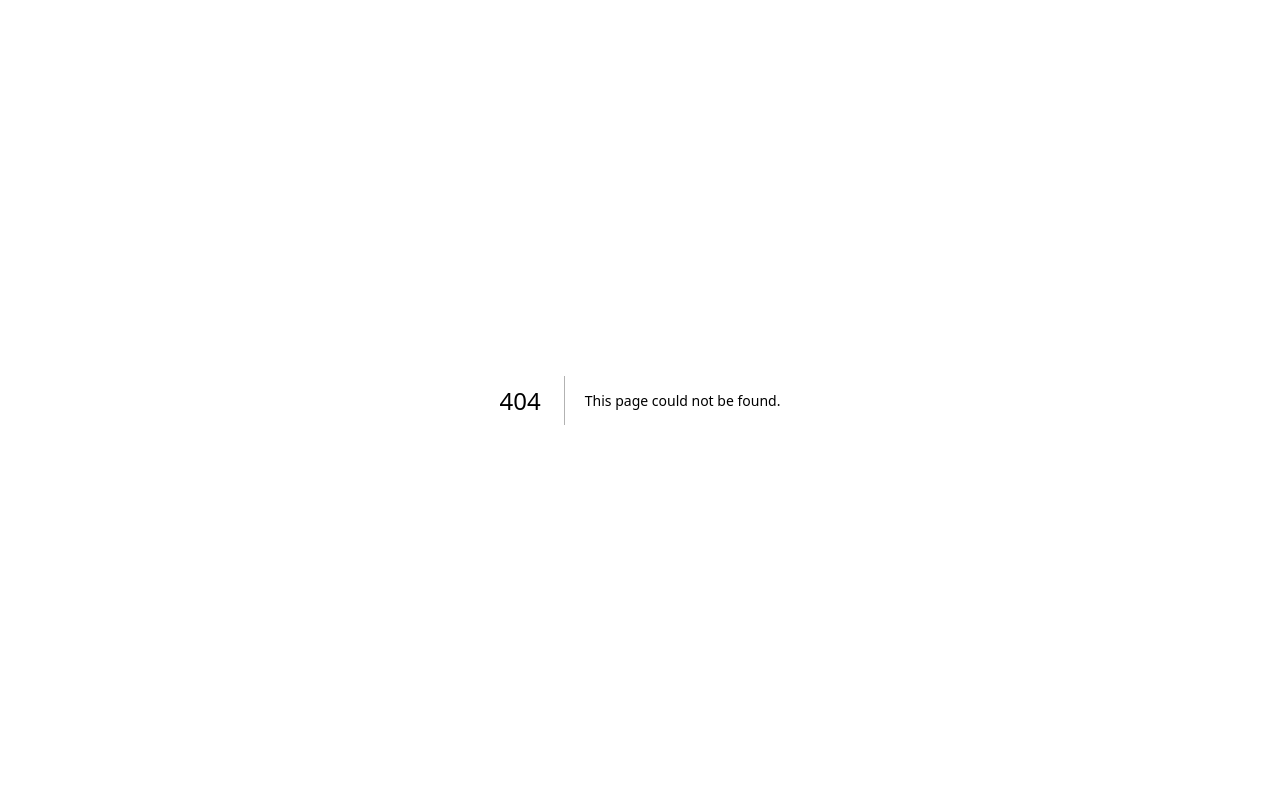
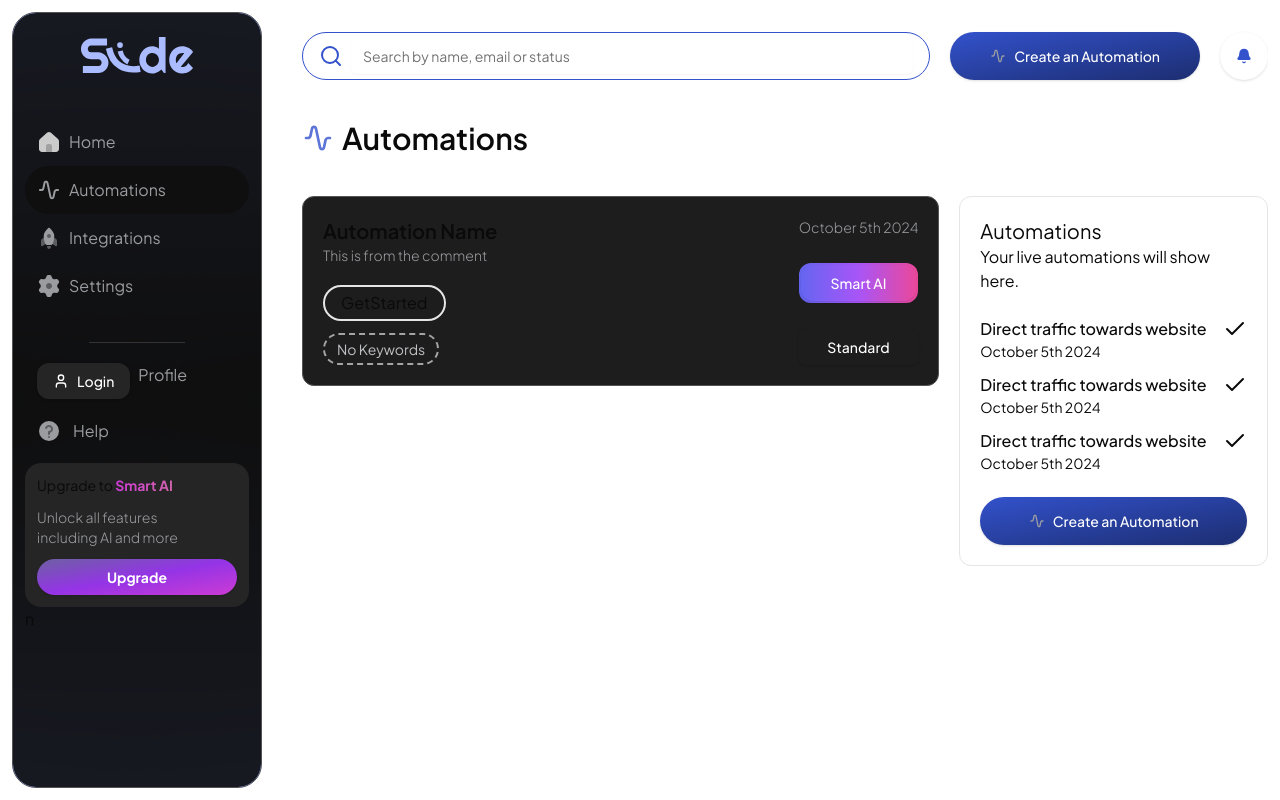
Before and after one commit to Mohamadi12/automations, a Next.js app: page /dashboard/1/automations in a window 1280 px wide. Before the commit this address had no page. Built offline with nearby package versions, Linux system fonts and the light colour scheme; no server answers.

Commit message:
Automation first part

```diff
--- /dev/null
+++ b/src/app/(protected)/dashboard/[slug]/automations/page.tsx
@@ -0,0 +1,50 @@
+import AutomationList from "@/components/global/automation-list";
+import CreateAutomation from "@/components/global/create-automation";
+import { Check } from "lucide-react";
+import React from "react";
+
+const Page = () => {
+  return (
+    <div className="grid grid-cols-1 lg:grid-cols-6 gap-5">
+      <div className="lg:col-span-4">
+        <AutomationList />
+      </div>
+      <div className="lg:col-span-2">
+        <div className="flex flex-col rounded-xl bg-background-80 gap-y-6 p-5 border-[1px] overflow-hidden border-in-active">
+          <div>
+            <h2 className="text-xl ">Automations</h2>
+            <p className="text-text-secondary">
+              Your live automations will show here.
+            </p>
+          </div>
+          <div className="flex flex-col gap-y-3">
+            {[1, 2, 3].map((item) => (
+              <div key={item} className="flex items-start justify-between">
+                <div className="flex flex-col">
+                  <h3 className="font-medium">
+                    Direct traffic towards website
+                  </h3>
+                  <p className="text-text-secondary text-sm">
+                    October 5th 2024
+                  </p>
+                </div>
+                <Check />
+              </div>
+            ))}
+          </div>
+          <CreateAutomation />
+        </div>
+      </div>
+    </div>
+  );
+};
+
+export default Page;
+
+// Grille de mise en page : Structure en 2 sections, grille.
+// Section principale : Liste des automatisations actives.
+// Section secondaire : Affiche automatisations avec tableau.
+// Tableau des automatisations : Liste avec titre, date, icône Check.
+// Composants utilisés : AutomationList, CreateAutomation, Check.
+// Design : Utilisation de Tailwind CSS, responsive.
+// Fonctionnalité : Affiche et crée des automatisations.
--- /dev/null
+++ b/src/components/global/automation-list/index.tsx
@@ -0,0 +1,70 @@
+"use client";
+import { usePaths } from "@/hooks/user-nav";
+import { cn } from "@/lib/utils";
+import Link from "next/link";
+import React from "react";
+import GradientButton from "../gradient-button";
+import { Button } from "@/components/ui/button";
+
+const AutomationList = () => {
+  //Get the automation list data
+  const { pathname } = usePaths();
+
+  //If no automations exist show now no automations
+
+  return (
+    <div className="flex flex-col gap-y-3">
+      <Link
+        href={`${pathname}/1288526555`}
+        className="bg-[#1D1D1D] hover:opacity-80 transition duration-100 rounded-xl p-5 border-[1px] radial--gradient--automations flex border-[#545454]"
+      >
+        <div className="flex flex-col flex-1 items-start">
+          <h2 className="text-xl font-semibold">Automation Name</h2>
+          <p className="text-[#9B9CA0] text-sm font-light mb-2">
+            This is from the comment
+          </p>
+          {/* Automation keyword */}
+          <div className="flex gap-x-2 flex-wrap mt-3">
+            <div
+              className={cn(
+                "rounded-full px-4 py-1 capitalize",
+                (0 + 1) % 1 == 0 &&
+                  "bg-keyword-green/15 border-2 border-keyword-green",
+                (1 + 1) % 2 == 0 &&
+                  "bg-keyword-purple/15 border-2 border-keyword-purple",
+                (2 + 1) % 3 == 0 &&
+                  "bg-keyword-yellow/15 border-2 border-keyword-yellow",
+                (3 + 1) % 4 == 0 &&
+                  "bg-keyword-red/15 border-2 border-keyword-red"
+              )}
+            >
+              GetStarted
+            </div>
+          </div>
+          <div className="rounded-full border-2 mt-3 border-dashed border-white/60 px-3 py-1">
+            <p className="text-sm text-[#bfc0c3]">No Keywords</p>
+          </div>
+        </div>
+        <div className="flex flex-col justify-between">
+          <p className="capitalize text-sm font-light text-[#9B9CA0]">
+            {/* Attach real date */}
+            October 5th 2024
+          </p>
+
+          {/* Render the button based on the listener */}
+          <GradientButton
+            type="BUTTON"
+            className="w-full bg-background-80 text-white hover:bg-background-80"
+          >
+            Smart AI
+          </GradientButton>
+          <Button className="bg-background-80 hover:bg-background-80 text-white">
+            Standard
+          </Button>
+        </div>
+      </Link>
+    </div>
+  );
+};
+
+export default AutomationList;
--- /dev/null
+++ b/src/components/global/gradient-button/index.tsx
@@ -0,0 +1,45 @@
+import { Button } from "@/components/ui/button";
+import { cn } from "@/lib/utils";
+import Link from "next/link";
+import React from "react";
+
+type Props = {
+  children: React.ReactNode;
+  type: "BUTTON" | "LINK";
+  href?: string;
+  className?: string;
+};
+
+const GradientButton = ({ children, type, className, href }: Props) => {
+  const gradients =
+    "bg-gradient-to-r from-indigo-500 via-purple-500 to-pink-500 rounded-xl p-[2px]";
+
+  switch (type) {
+    case "BUTTON":
+      return (
+        <div className={gradients}>
+          <Button className={cn(className, "rounded-xl")}>{children}</Button>
+        </div>
+      );
+
+    case "LINK":
+      return (
+        <div className={gradients}>
+          <Link href={href!} className={cn(className, "rounded-xl")}>
+            {children}
+          </Link>
+        </div>
+      );
+
+    default:
+      return null;
+  }
+};
+
+export default GradientButton;
+
+// Composants utilisés : Button, Link, cn.
+// Type de bouton : BUTTON ou LINK.
+// Gradient : Fond dégradé personnalisé.
+// Condition d'affichage : Affiche Button ou Link.
+// Classes CSS : rounded-xl, p-[2px].
```
Also changed, not shown: src/app/(protected)/dashboard/[slug]/automations/[id]/page.tsx (added).
